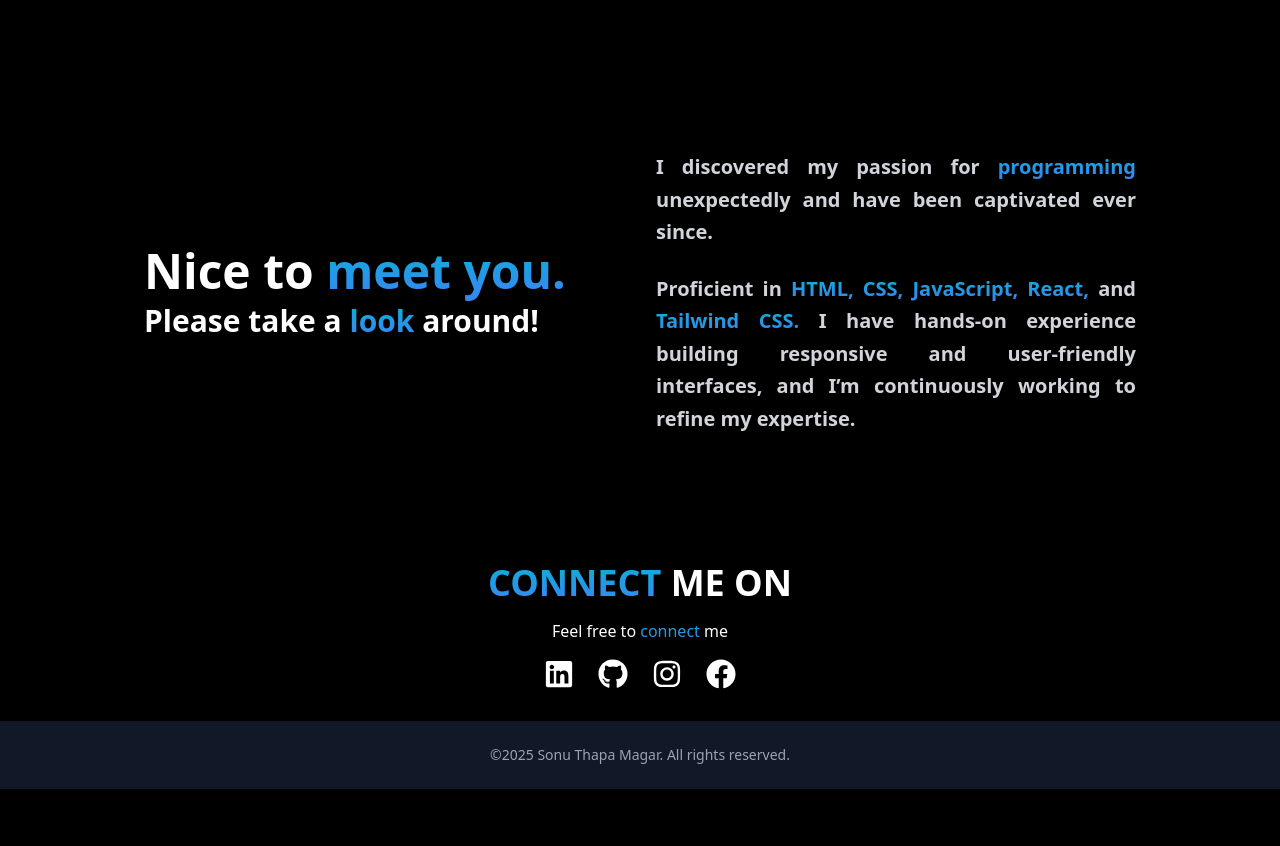
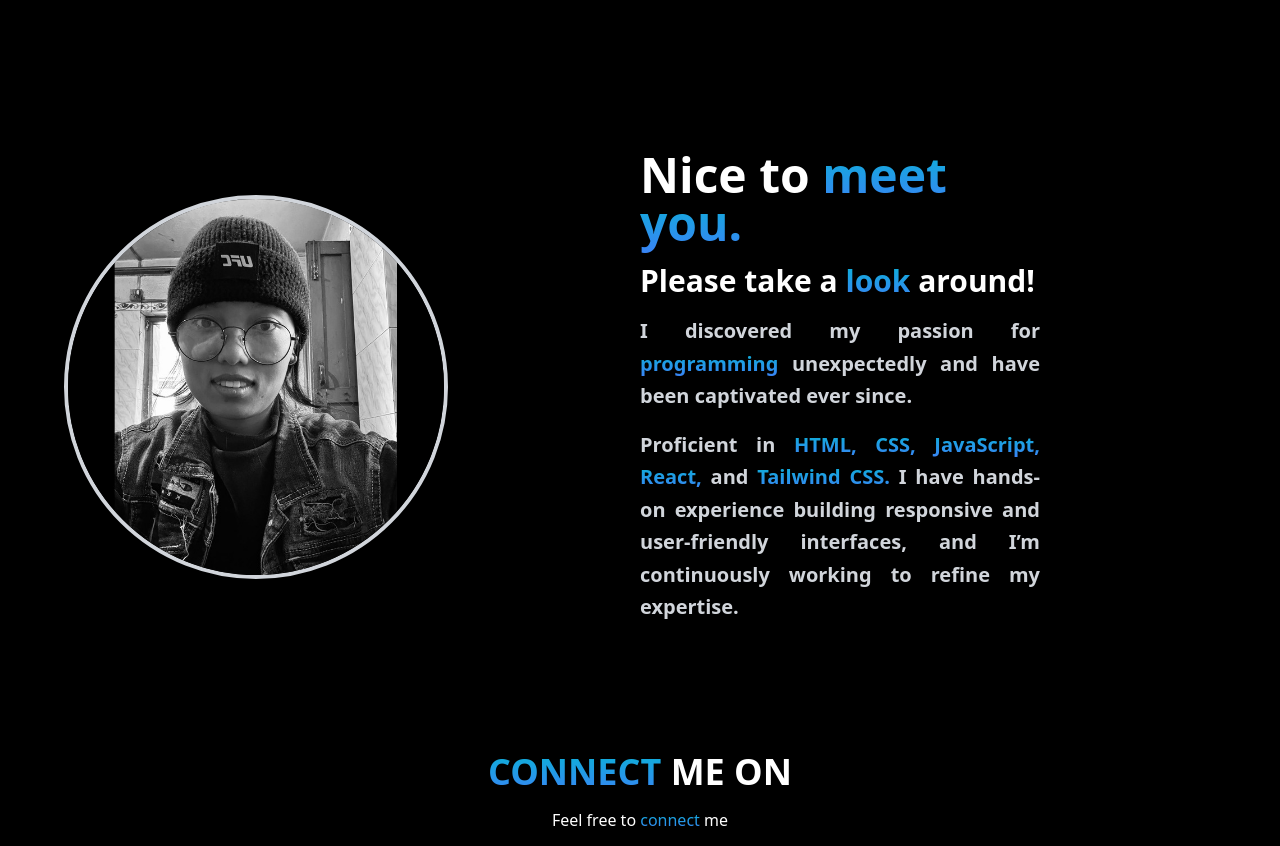
Before and after one commit to SonuThapaMagar/sonuthapamagar, a React (Vite) app in the folder portfolio/: page / in a window 1280 px wide. Shown: the part 654-1500 px from the top of the page. Before the commit the page ends 1443 px from the top, so only its background shows below. Built offline with nearby package versions, Linux system fonts and the light colour scheme.

Commit message:
Hero section done

```diff
--- a/portfolio/src/components/Hero.jsx
+++ b/portfolio/src/components/Hero.jsx
@@ -1,5 +1,7 @@
 import React from "react";
 import Profile from "../assets/sonu.png";
+import ProfileImg from "../assets/sonu1.jpg";
+
 import { FaLinkedin, FaGithub, FaInstagram, FaFacebook } from "react-icons/fa";
 
 const Hero = () => {
@@ -41,30 +43,28 @@ const Hero = () => {
 
       {/* About Myself */}
       <section>
-        <div className="flex flex-col lg:flex-row items-center gap-8 p-8 m-32 my-20 px-4">
+        <div className="flex flex-col lg:flex-row items-center gap-24 p-8 m-32 my-20 px-4">
           {/* Left Column for h1 */}
-          <div className="lg:w-1/2 text-left">
+          <div className="lg:w-1/2 flex justify-center lg:justify-end">
+            <img
+              src={ProfileImg}
+              alt="Sonu Thapa Magar"
+              className="w-96 h-96 object-cover mr-24 rounded-full border-4 border-gray-300 shadow-lg"
+            />
+          </div>
+          {/* Right Column for Text */}
+          <div className="lg:w-1/2 text-left space-y-4 mr-24">
             <h1 className="text-5xl font-bold font-sans text-white-800 mb-2">
               Nice to <span className="gradient-text">meet you.</span>
             </h1>
             <h1 className="text-3xl font-bold font-sans text-white-800">
               Please take a <span className="gradient-text">look</span> around!
             </h1>
-          </div>
-          {/* Right Column for p */}
-          <div className="lg:w-1/2 text-left">
-            {/* <p className="text- text-xl text-gray-300 leading-relaxed text-justify">
-              I'm an enthusiastic undergraduate tech student, eager to learn and
-              grow in the world of{" "}
-              <span className="gradient-text">software development.</span>
-            </p> */}
-
             <p className="font-semibold text-xl text-gray-300 leading-relaxed text-justify">
               I discovered my passion for{" "}
               <span className="gradient-text">programming </span>unexpectedly
               and have been captivated ever since.
             </p>
-            <br />
             <p className="font-semibold text-xl text-gray-300 leading-relaxed text-justify">
               Proficient in{" "}
               <span className="gradient-text">
```
Also changed, not shown: portfolio/src/assets/sonu1.jpg (added).
